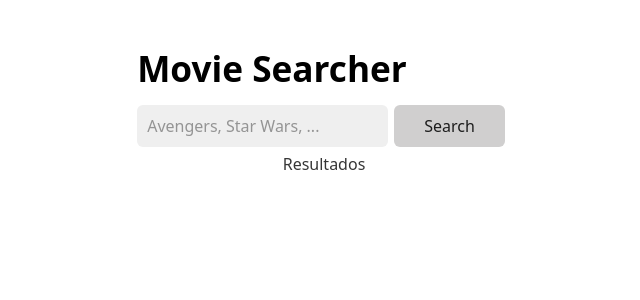
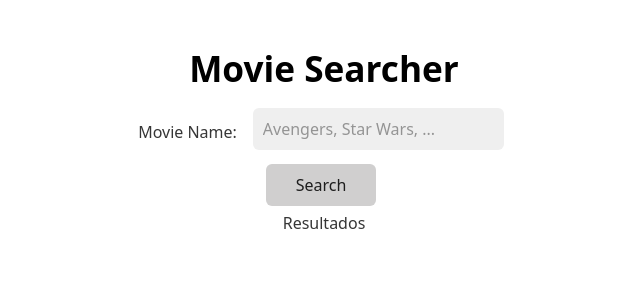
Before and after one commit to bautidea/react_movie_searcher, a React (Vite) app: page / in a window 1280 px wide. Shown: the top 300 px of the page, without its empty margins (316-956 px from the left). Built offline with nearby package versions, Linux system fonts and the light colour scheme; no server answers.

Commit message:
Finishing with form, and data fetching.

```diff
--- a/src/App.css
+++ b/src/App.css
@@ -9,10 +9,29 @@ main {
     flex-direction: column;
     align-items: center;
     justify-content: center;
+    width: 100%;
+}
+
+.header {
+    display: flex;
+    flex-direction: column;
+    align-items: center;
+    width: 50rem;
 }
 
 .form {
     display: flex;
+    flex-direction: column;
+    width: 100%;
     align-items: center;
     justify-content: center;
 }
+
+
+.label {
+    display: flex;
+    width: 100%;
+    align-items: center;
+    justify-content: center;
+    gap: 1rem;
+}
--- a/src/App.jsx
+++ b/src/App.jsx
@@ -1,14 +1,45 @@
+import { useState } from 'react'
 import './App.css'
 
+const apiKey = import.meta.env.VITE_API_KEY
+const MOVIE_ENDPOINT_SEARCH = `http://www.omdbapi.com/?apikey=${apiKey}&`
+
 function App() {
+  // State to store movie name to search.
+  const [ movieToSearch, setMovieToSearch ] = useState()
+
+  useState( () => {
+    if (!movieToSearch) return
+
+    fetch(`${MOVIE_ENDPOINT_SEARCH}t=${movieToSearch}`)
+    .then((res) => {
+      return res.json()
+    })
+    .then((data) => console.log(data))
+  }, [movieToSearch])
+
+  const handleClick = () => {
+
+  }
+
   return (
     <>
       <div className='page'>
-        <header>
-        <h1>Movie Searcher</h1>
+        <header className='header'>
+
+          <h1>Movie Searcher</h1>
+
           <form className='form'>
-            <input placeholder='Avengers, Star Wars, ...'></input>
-            <button type='submit'>Search</button>
+
+            <label className='label'>
+                <p>Movie Name:</p>
+                <input value={movieToSearch} type='text' placeholder='Avengers, Star Wars, ...'/>
+            </label>
+
+            <button type='submit' onClick={handleClick} >
+              Search
+            </button>
+
           </form>
         </header>
 
```
